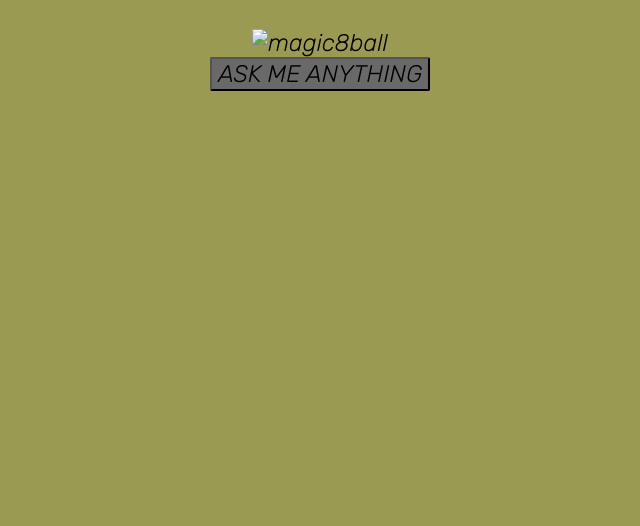
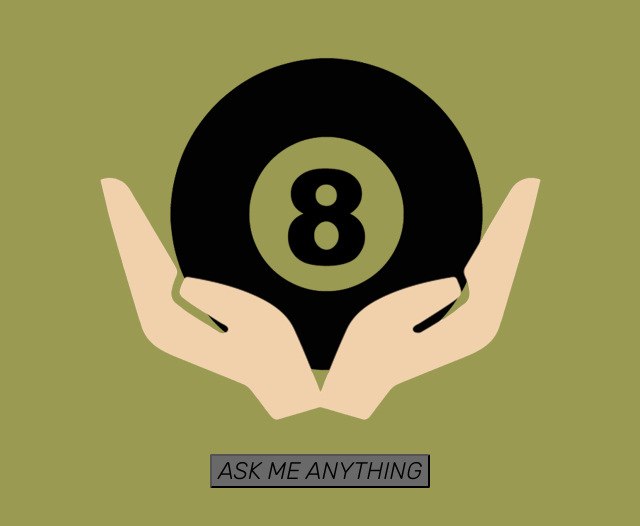
Before and after one commit to DanielGage20/magic-8-ball, a plain HTML site: page index.html in a window 1280 px wide. Shown: the part 92-618 px from the top of the page, without its empty margins (320-960 px from the left). Drawn offline with Linux system fonts and the light colour scheme; the site is published under a folder, as on GitHub Pages, so addresses that start at the root find nothing.

Commit message:
trying to fix image file path

```diff
--- a/index.html
+++ b/index.html
@@ -20,7 +20,7 @@
     <h1>What's your future?</h1>
 </header>
 <section>
-    <img src="/assets/images/magic8ball-removebg-preview.jpg" id="ball" alt="magic8ball">
+    <img src="./assets/images/magic8ball-removebg-preview.jpg" id="ball" alt="magic8ball">
 
     <div aria-label="ask me anything" class="button">
         <button id="questionButton" onclick="questionButton()">ASK ME ANYTHING </button>
```
